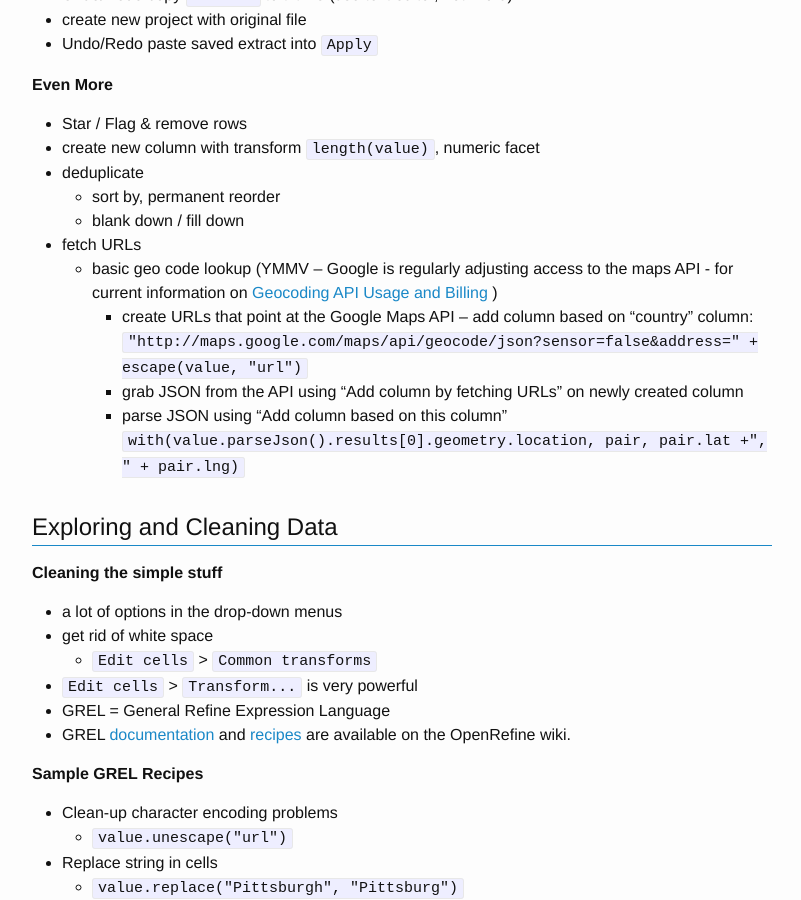
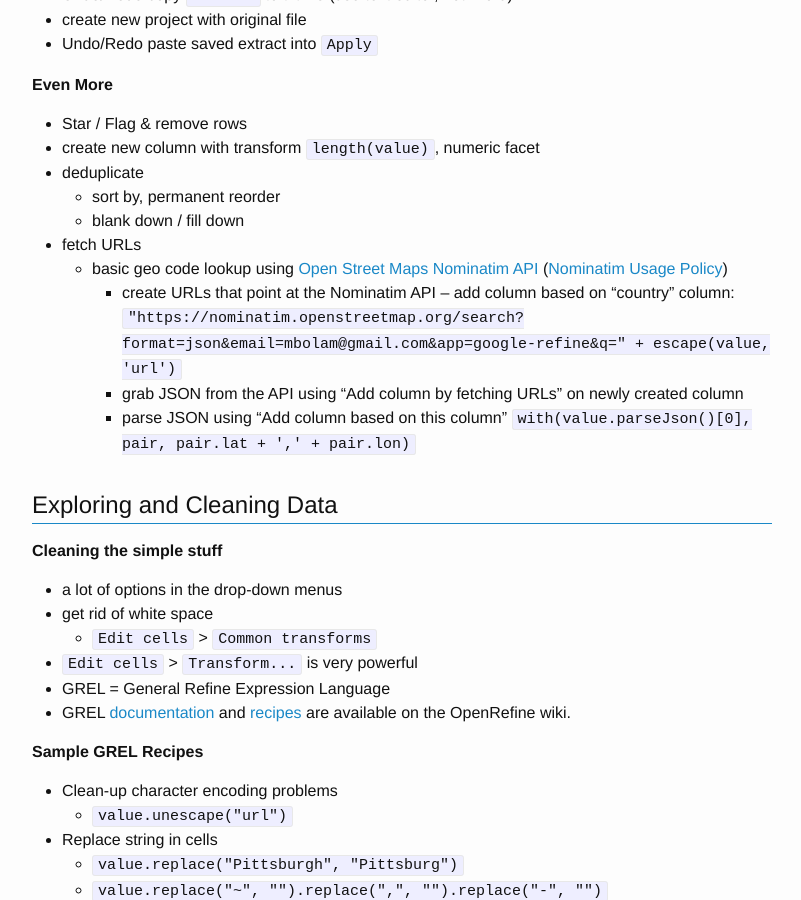
Before and after one commit to mbolam/DSWS_OpenRefine, a Jekyll site: the page built from 4-cleaning.md, in a window 1280 px wide and 900 px high, scrolled down 1372 px. Shown: the whole window, without its empty margins (238-1039 px from the left). Built offline with Jekyll 4.4.1, drawn with Linux system fonts in a browser that asks for light colours.

Commit message:
openStreetMaps

```diff
--- a/4-cleaning.md
+++ b/4-cleaning.md
@@ -62,10 +62,10 @@ The data fields are
     - sort by, permanent reorder
     - blank down / fill down
   - fetch URLs
-    - basic geo code lookup (YMMV -- Google is regularly adjusting access to the maps API - for current information on [Geocoding API Usage and Billing](https://developers.google.com/maps/documentation/geocoding/usage-and-billing) )
-      - create URLs that point at the Google Maps API -- add column based on "country" column: `"http://maps.google.com/maps/api/geocode/json?sensor=false&address=" + escape(value, "url")`
+    - basic geo code lookup using [Open Street Maps Nominatim API](https://nominatim.openstreetmap.org/) ([Nominatim Usage Policy](https://operations.osmfoundation.org/policies/nominatim/))
+      - create URLs that point at the Nominatim API -- add column based on "country" column: `"https://nominatim.openstreetmap.org/search?format=json&email=mbolam@gmail.com&app=google-refine&q=" + escape(value, 'url')`
       - grab JSON from the API using "Add column by fetching URLs" on newly created column
-      - parse JSON using "Add column based on this column" `with(value.parseJson().results[0].geometry.location, pair, pair.lat +", " + pair.lng)`
+      - parse JSON using "Add column based on this column" `with(value.parseJson()[0], pair, pair.lat + ',' + pair.lon)`
 
 ## Exploring and Cleaning Data
 
```
